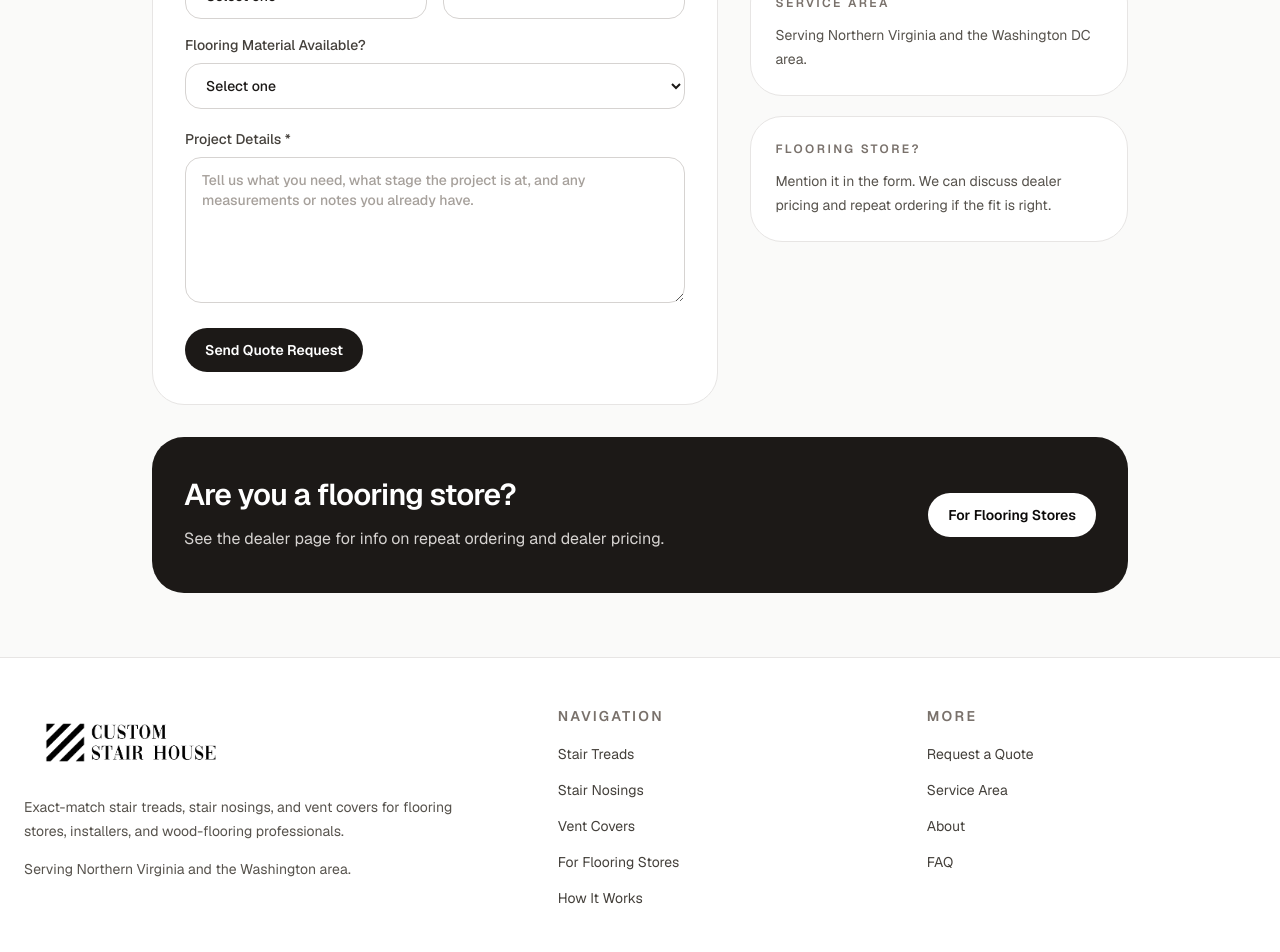
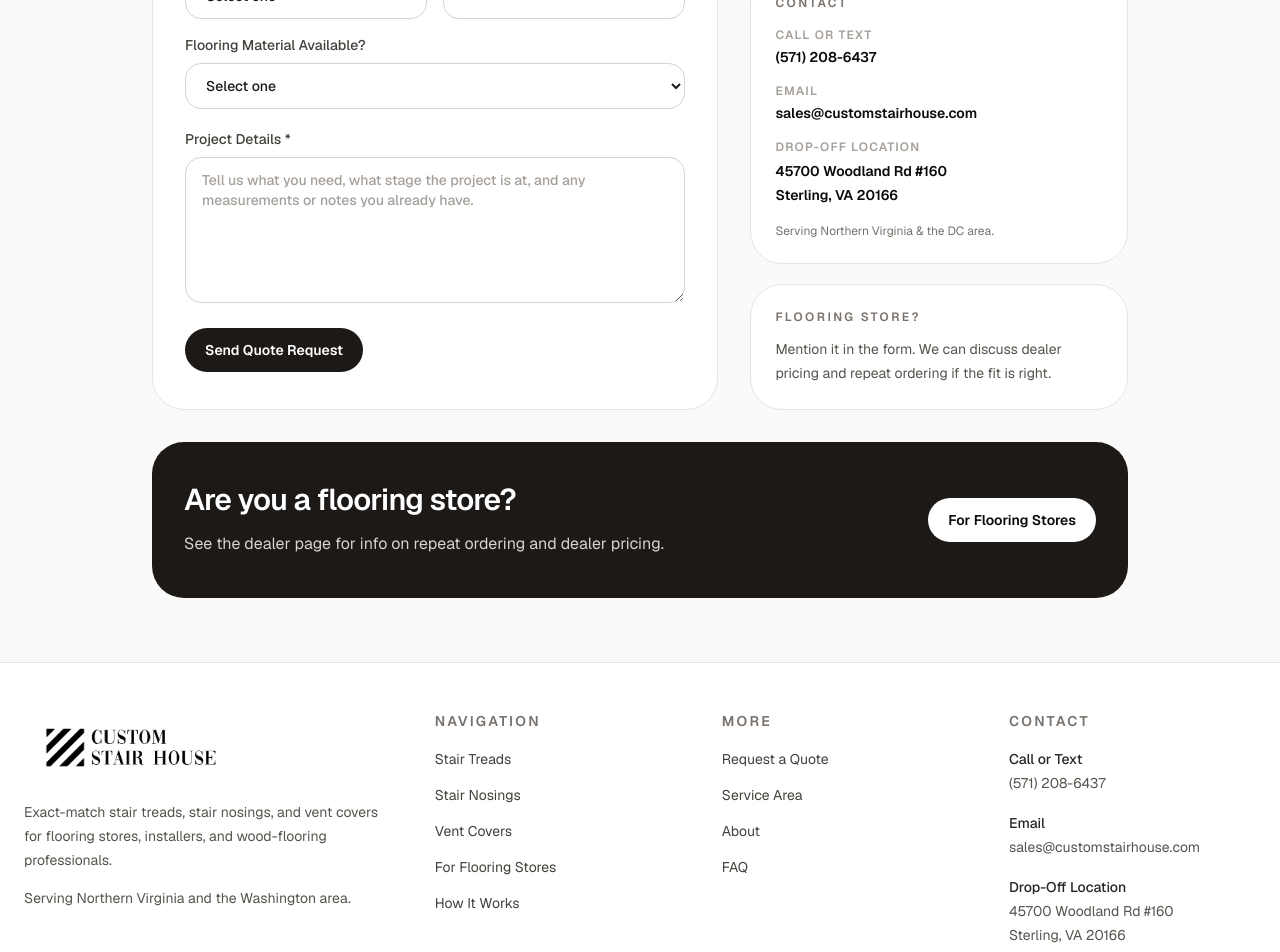
Before and after one commit to ysfhero/custom-stair-house-site, a Next.js app: page /request-a-quote in a window 1280 px wide. Shown: the part 760-1712 px from the top of the page. Built offline with nearby package versions, Linux system fonts and the light colour scheme.

Commit message:
add contact info to footer, about page, and quote page sidebar

```diff
--- a/src/app/about/page.tsx
+++ b/src/app/about/page.tsx
@@ -44,6 +44,28 @@
         </div>
       </section>
 
+      <section className="grid gap-4 sm:grid-cols-3">
+        <div className="rounded-[2rem] border border-stone-200 bg-white p-6">
+          <p className="eyebrow">Call or Text</p>
+          <a href="tel:+15712086437" className="mt-2 block text-lg font-semibold text-stone-950 hover:underline">(571) 208-6437</a>
+        </div>
+        <div className="rounded-[2rem] border border-stone-200 bg-white p-6">
+          <p className="eyebrow">Email</p>
+          <a href="mailto:sales@customstairhouse.com" className="mt-2 block text-base font-semibold text-stone-950 hover:underline break-all">sales@customstairhouse.com</a>
+        </div>
+        <div className="rounded-[2rem] border border-stone-200 bg-white p-6">
+          <p className="eyebrow">Drop-Off Location</p>
+          <a
+            href="https://maps.google.com/?q=45700+Woodland+Rd+%23160+Sterling+VA+20166"
+            target="_blank"
+            rel="noopener noreferrer"
+            className="mt-2 block text-base font-semibold text-stone-950 hover:underline leading-6"
+          >
+            45700 Woodland Rd #160<br />Sterling, VA 20166
+          </a>
+        </div>
+      </section>
+
       <section className="rounded-[2rem] bg-stone-900 px-8 py-10 text-white">
         <div className="grid gap-6 md:grid-cols-[1fr_auto] md:items-center">
           <div className="space-y-3">
--- a/src/app/layout.tsx
+++ b/src/app/layout.tsx
@@ -77,7 +77,7 @@
           <main className="flex-1">{children}</main>
 
           <footer className="border-t border-stone-200 bg-white">
-            <div className="mx-auto grid w-full max-w-7xl gap-10 px-6 py-12 md:grid-cols-[1.5fr_1fr_1fr]">
+            <div className="mx-auto grid w-full max-w-7xl gap-10 px-6 py-12 md:grid-cols-[1.5fr_1fr_1fr_1fr]">
               <div className="space-y-4">
                 <Link href="/" className="inline-flex items-center" aria-label="Custom Stair House home">
                   <Image
@@ -126,6 +126,33 @@
                   ))}
                 </ul>
               </div>
+
+              <div>
+                <h3 className="mb-4 text-sm font-semibold uppercase tracking-[0.16em] text-stone-500">
+                  Contact
+                </h3>
+                <ul className="space-y-4 text-sm leading-6 text-stone-600">
+                  <li>
+                    <p className="font-medium text-stone-800">Call or Text</p>
+                    <a href="tel:+15712086437" className="hover:text-stone-950">(571) 208-6437</a>
+                  </li>
+                  <li>
+                    <p className="font-medium text-stone-800">Email</p>
+                    <a href="mailto:sales@customstairhouse.com" className="hover:text-stone-950">sales@customstairhouse.com</a>
+                  </li>
+                  <li>
+                    <p className="font-medium text-stone-800">Drop-Off Location</p>
+                    <a
+                      href="https://maps.google.com/?q=45700+Woodland+Rd+%23160+Sterling+VA+20166"
+                      target="_blank"
+                      rel="noopener noreferrer"
+                      className="hover:text-stone-950"
+                    >
+                      45700 Woodland Rd #160<br />Sterling, VA 20166
+                    </a>
+                  </li>
+                </ul>
+              </div>
             </div>
           </footer>
         </div>
--- a/src/app/request-a-quote/page.tsx
+++ b/src/app/request-a-quote/page.tsx
@@ -39,11 +39,28 @@
               <li>• Whether you&apos;re a flooring store, installer, or contractor</li>
             </ul>
           </div>
-          <div className="rounded-[2rem] border border-stone-200 bg-white p-6">
-            <p className="eyebrow">Service area</p>
-            <p className="mt-3 text-sm leading-6 text-stone-600">
-              Serving Northern Virginia and the Washington DC area.
-            </p>
+          <div className="rounded-[2rem] border border-stone-200 bg-white p-6 space-y-4">
+            <p className="eyebrow">Contact</p>
+            <div>
+              <p className="text-xs font-semibold uppercase tracking-widest text-stone-400">Call or Text</p>
+              <a href="tel:+15712086437" className="mt-1 block text-sm font-semibold text-stone-950 hover:underline">(571) 208-6437</a>
+            </div>
+            <div>
+              <p className="text-xs font-semibold uppercase tracking-widest text-stone-400">Email</p>
+              <a href="mailto:sales@customstairhouse.com" className="mt-1 block text-sm font-semibold text-stone-950 hover:underline break-all">sales@customstairhouse.com</a>
+            </div>
+            <div>
+              <p className="text-xs font-semibold uppercase tracking-widest text-stone-400">Drop-Off Location</p>
+              <a
+                href="https://maps.google.com/?q=45700+Woodland+Rd+%23160+Sterling+VA+20166"
+                target="_blank"
+                rel="noopener noreferrer"
+                className="mt-1 block text-sm font-semibold text-stone-950 hover:underline leading-6"
+              >
+                45700 Woodland Rd #160<br />Sterling, VA 20166
+              </a>
+            </div>
+            <p className="text-xs text-stone-500">Serving Northern Virginia &amp; the DC area.</p>
           </div>
           <div className="rounded-[2rem] border border-stone-200 bg-white p-6">
             <p className="eyebrow">Flooring store?</p>
```
